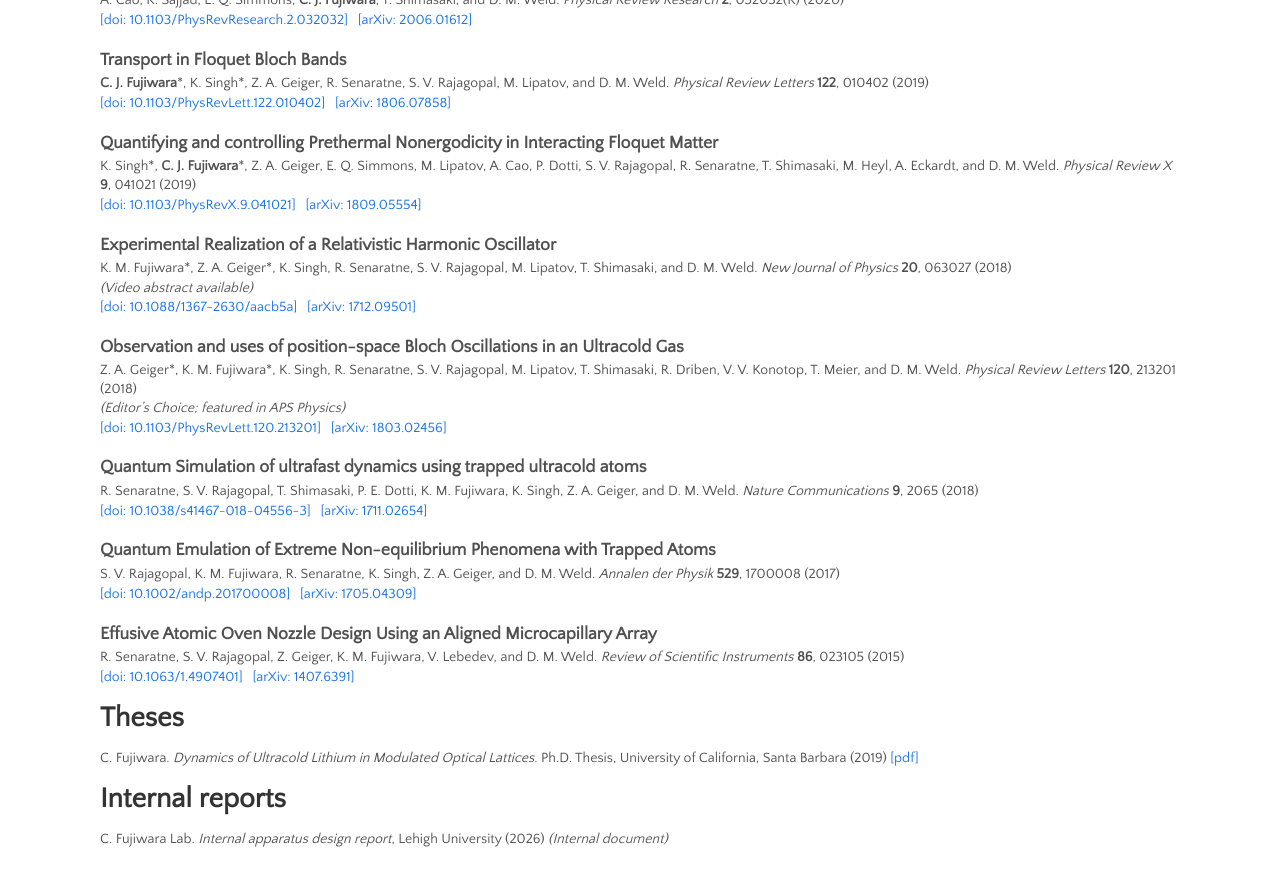
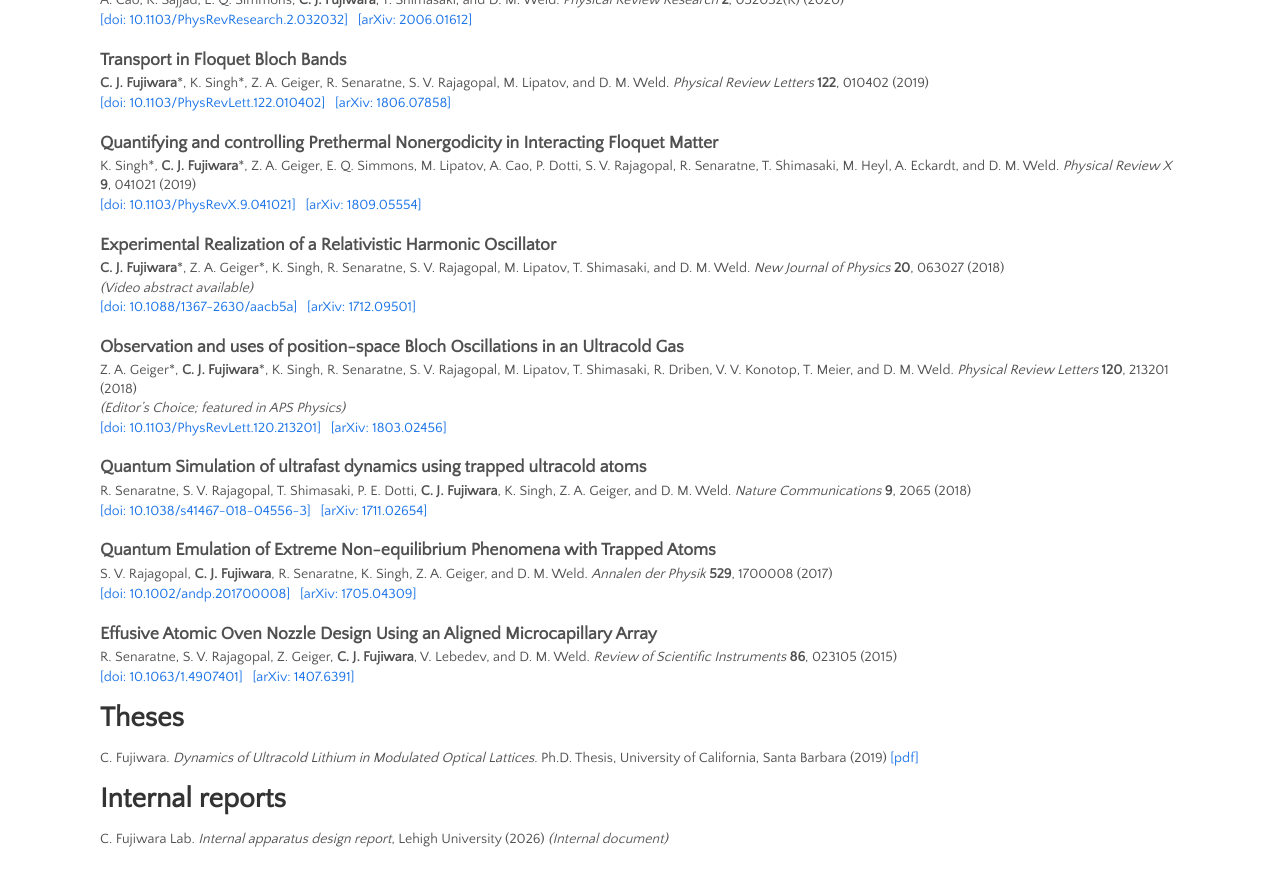
Before and after one commit to fujiwara-quantum-lab/fujiwara-quantum-lab.github.io, a Jekyll site: the page built from menu/publications.md, in a window 1280 px wide and 900 px high, scrolled down 503 px. Shown: the top 886 px of the window. Built offline with Jekyll 4.4.1, drawn with Linux system fonts in a browser that asks for light colours.

```diff
--- a/_data/publications.yml
+++ b/_data/publications.yml
@@ -63,7 +63,7 @@
   arxiv: 1806.07858
 
 - type: paper
-  authors: "R. Senaratne, S. V. Rajagopal, T. Shimasaki, P. E. Dotti, K. M. Fujiwara, K. Singh, Z. A. Geiger, and D. M. Weld"
+  authors: "R. Senaratne, S. V. Rajagopal, T. Shimasaki, P. E. Dotti, <strong>C. J. Fujiwara</strong>, K. Singh, Z. A. Geiger, and D. M. Weld"
   title: "Quantum Simulation of ultrafast dynamics using trapped ultracold atoms"
   journal: "Nature Communications"
   volume: "9"
@@ -73,7 +73,7 @@
   arxiv : 1711.02654
 
 - type: paper
-  authors: "Z. A. Geiger*, K. M. Fujiwara*, K. Singh, R. Senaratne, S. V. Rajagopal, M. Lipatov, T. Shimasaki, R. Driben, V. V. Konotop, T. Meier, and D. M. Weld"
+  authors: "Z. A. Geiger*, <strong>C. J. Fujiwara</strong>*, K. Singh, R. Senaratne, S. V. Rajagopal, M. Lipatov, T. Shimasaki, R. Driben, V. V. Konotop, T. Meier, and D. M. Weld"
   title: "Observation and uses of position-space Bloch Oscillations in an Ultracold Gas"
   journal: "Physical Review Letters"
   volume: "120"
@@ -84,7 +84,7 @@
   notes: "Editor’s Choice; featured in APS Physics"
 
 - type: paper
-  authors: "K. M. Fujiwara*, Z. A. Geiger*, K. Singh, R. Senaratne, S. V. Rajagopal, M. Lipatov, T. Shimasaki, and D. M. Weld"
+  authors: "<strong>C. J. Fujiwara</strong>*, Z. A. Geiger*, K. Singh, R. Senaratne, S. V. Rajagopal, M. Lipatov, T. Shimasaki, and D. M. Weld"
   title: "Experimental Realization of a Relativistic Harmonic Oscillator"
   journal: "New Journal of Physics"
   volume: "20"
@@ -95,7 +95,7 @@
   notes: "Video abstract available"
 
 - type: paper
-  authors: "S. V. Rajagopal, K. M. Fujiwara, R. Senaratne, K. Singh, Z. A. Geiger, and D. M. Weld"
+  authors: "S. V. Rajagopal, <strong>C. J. Fujiwara</strong>, R. Senaratne, K. Singh, Z. A. Geiger, and D. M. Weld"
   title: "Quantum Emulation of Extreme Non-equilibrium Phenomena with Trapped Atoms"
   journal: "Annalen der Physik"
   volume: "529"
@@ -105,7 +105,7 @@
   doi: "10.1002/andp.201700008"
 
 - type: paper
-  authors: "R. Senaratne, S. V. Rajagopal, Z. Geiger, K. M. Fujiwara, V. Lebedev, and D. M. Weld"
+  authors: "R. Senaratne, S. V. Rajagopal, Z. Geiger, <strong>C. J. Fujiwara</strong>, V. Lebedev, and D. M. Weld"
   title: "Effusive Atomic Oven Nozzle Design Using an Aligned Microcapillary Array"
   journal: "Review of Scientific Instruments"
   volume: "86"
```
